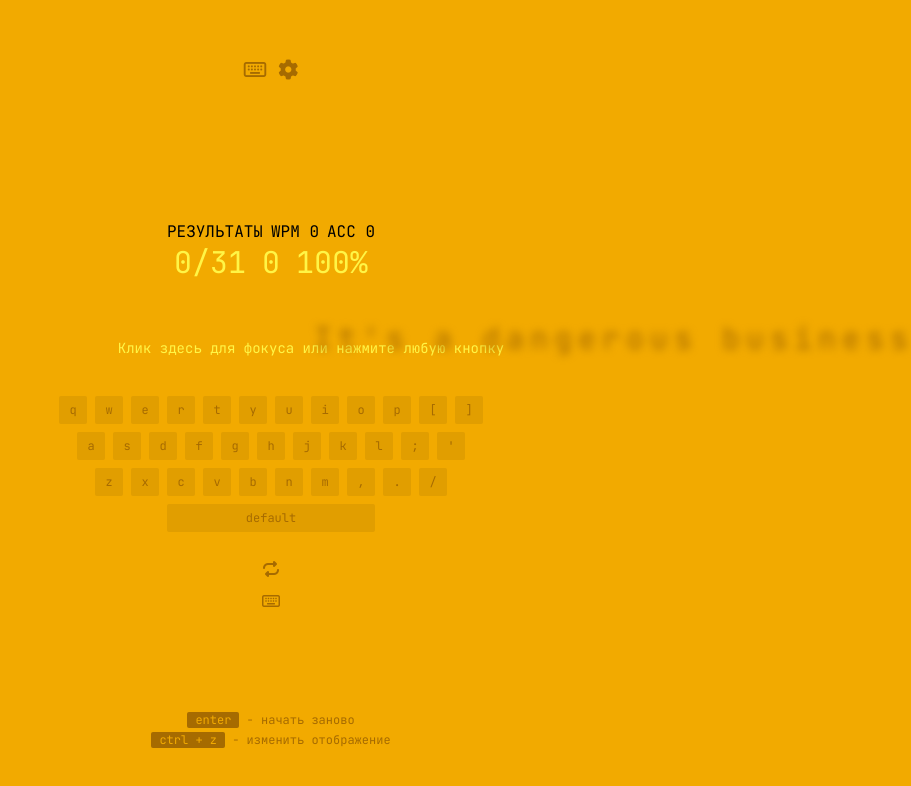
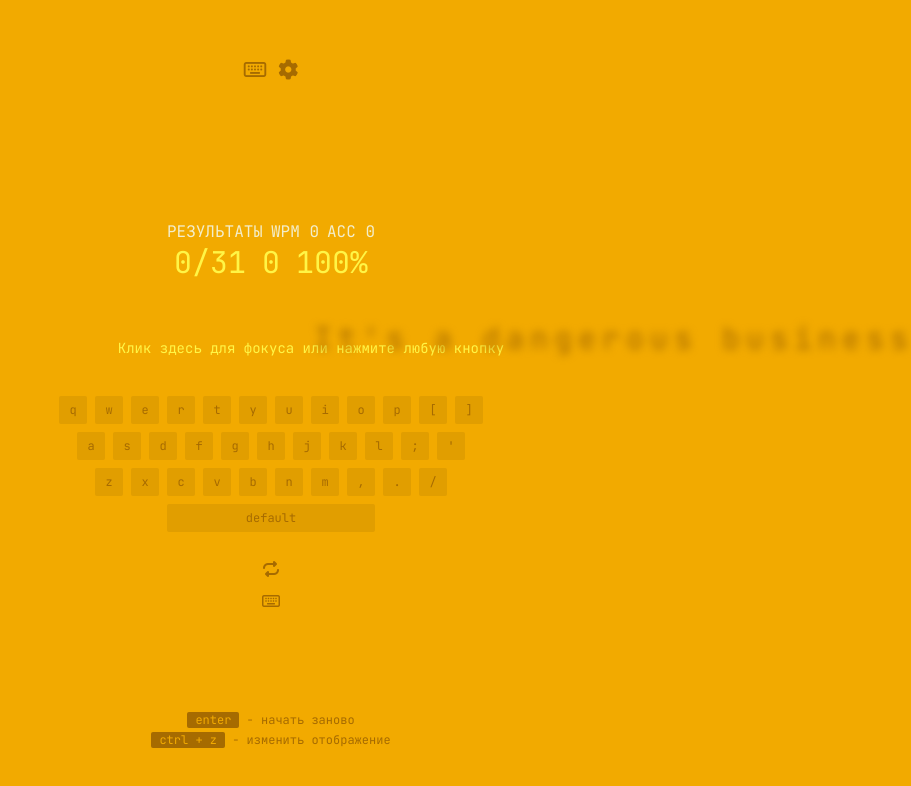
Before and after one commit to kirillmihalych/code-type, a Vue app: page / in a window 1280 px wide. Shown: the top 786 px of the page, without its empty margins (369-1280 px from the left). Built offline with nearby package versions, Linux system fonts and the light colour scheme; what @tanstack/vue-query would draw is missing.

Commit message:
<fix>: fix sub color in colors tailwind config

```diff
--- a/tailwind.config.js
+++ b/tailwind.config.js
@@ -33,6 +33,7 @@ export default {
         bg: "var(--bg)",
         error: "var(--error)",
         caret: "var(--caret)",
+        sub: "var(--sub)",
       },
     },
   },
```
